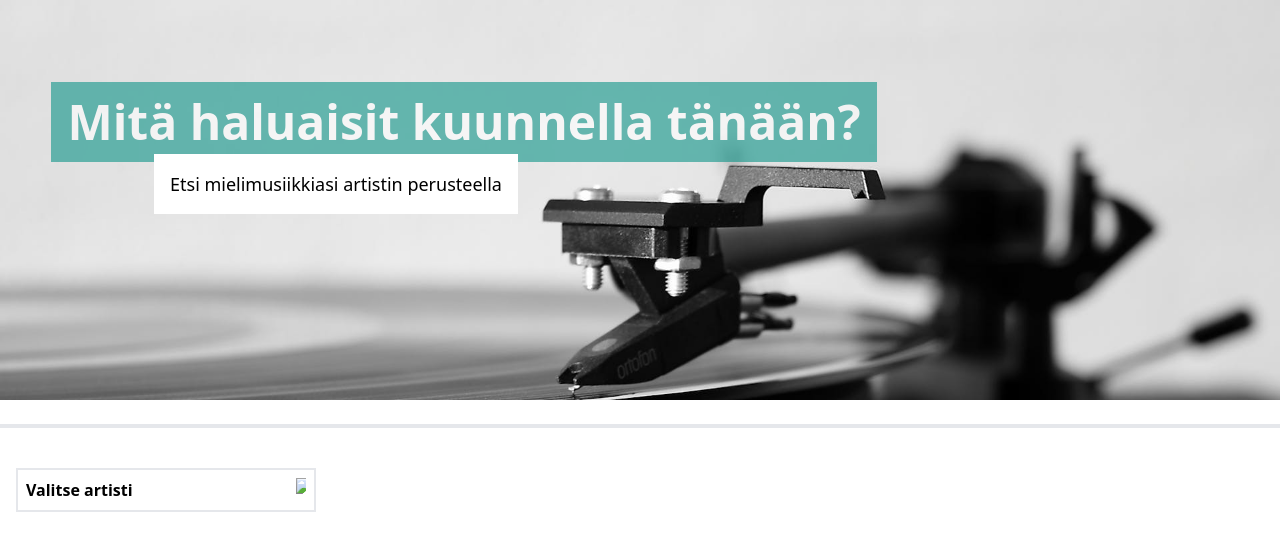
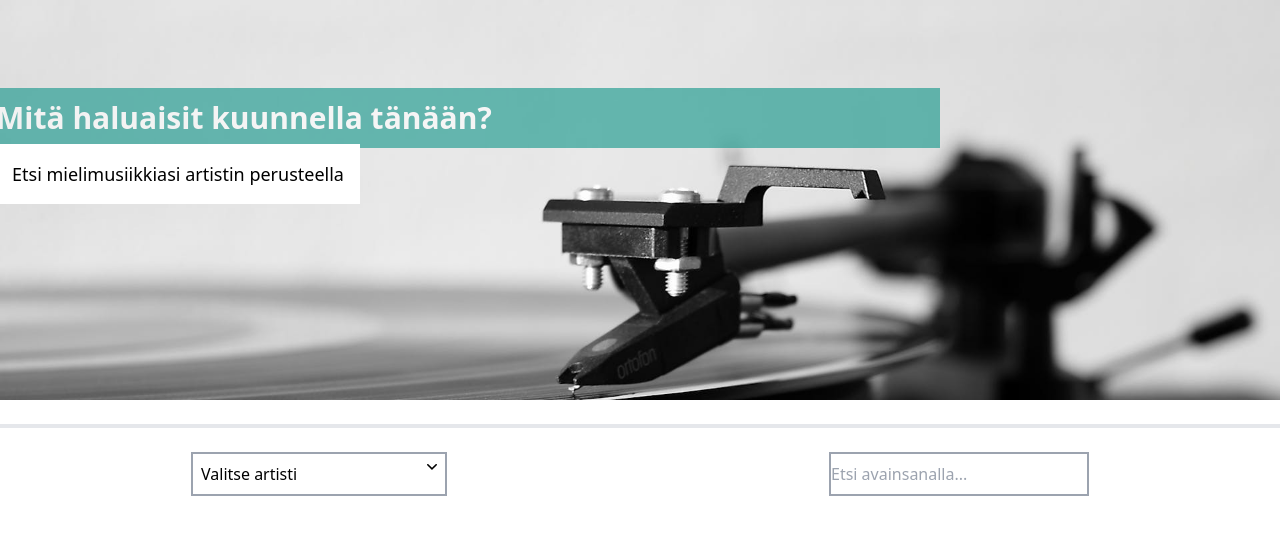
Before and after one commit to kimmolehtimaki/JS-projekti-2-AJAX, a plain HTML site: page index.html in a window 1280 px wide. Drawn offline with nearby package versions, Linux system fonts and the light colour scheme.

```diff
--- a/index.html
+++ b/index.html
@@ -10,13 +10,13 @@
     <main>
       <section
         id="showcase"
-        class="relative bg-cover min-h-[400px] text-white flex items-center justify-center text-center"
+        class="bg-cover min-h-[400px] text-white flex items-center justify-center"
         style="background-image: url('images/pexels-pixabay-164828.jpg')"
       >
-        <div class="container-text">
-          <h1 class="promo-title text-5xl p-4 font-semibold text-left justify-start bg-teal-600 opacity-60 ml-72 -translate-x-80 -translate-y-12">Mitä haluaisit kuunnella tänään?</h1>
+        <div class="container mx-2px px-4">
+          <h1 class="promo-title min-w-[300px] text-xl sm:text-2xl md:text-3xl p-3 mx-1 font-semibold text-left bg-teal-600 opacity-60 ml-72 -translate-x-80 -translate-y-12 break-words">Mitä haluaisit kuunnella tänään?</h1>
           <p
-            class="promo-text inline-block relative z-0 p-4 text-lg text-black bg-white -ml-48 -translate-x-52 -translate-y-14"
+            class="promo-text inline-block relative z-0 p-4 m-1 text-sm sm:text base md:text-lg text-black bg-white -ml-5 -translate-y-14"
           >
             Etsi mielimusiikkiasi artistin perusteella
           </p>
@@ -26,24 +26,31 @@
     </main>
     <hr class="my-6 w-full border-t-4 border-(--pattern-fg)" />
 
-    <!-- Dropdown-valikko -->
-    <div id="dropdownRoot" class="relative inline-block m-4">
-    <!-- dropdown-nappi   -->
-    <button id="dropdownBtn" type="button" class="border-solid border-gray w-[300px] p-2 border-2 cursor-pointer font-bold flex justify-between">Valitse artisti
+    <!-- Valinta-container:t -->
+    <div class="flex justify-around">
+    <div id="dropdownRoot" class="relative inline-block">
 
-      <img id="chevron" width="10" src="icon.svg.svg">
+    <!-- Dropdown-valikko (nappi)   -->
+    <button id="dropdownBtn" type="button" class="border-solid border-gray-400 w-64 p-2 border-2 cursor-pointer hover:border-amber-400 flex justify-between">Valitse artisti
+
+      <img id="chevron" width="10" src="icon.svg">
     </button>
-
+    </div>
+    <div id="textSearch" class="border-solid border-gray-400 border-2 flex justify-between hover:border-amber-400">
+        <input class="relative inline-block w-64" placeholder="Etsi avainsanalla...">
+    </div>
       <div
         id="dropdown"
-        class="rounded border-[1px] border-gray-300 bg-white p-4 absolute left-0 mt-2 w-[400px] shadow-md hidden"
+        class="rounded border-[1px] border-gray-300 bg-white p-4 absolute left-10 mt-10 w-[300px] shadow-md hidden"
         role="menu">
           <div class="cursor-pointer hover:bg-gray-300 p-2">Artisti 1</div>
           <div class="cursor-pointer hover:bg-gray-300 p-2">Artisti 2</div>
 
       </div>
     </div>
-
+    <!-- <div class="w-full max-w-sm min-w-[200px]">
+  <input class="w-full bg-transparent placeholder:text-slate-400 text-slate-700 text-sm border border-slate-200 rounded-md px-3 py-2 transition duration-300 ease focus:outline-none focus:border-slate-400 hover:border-slate-300 shadow-sm focus:shadow" placeholder="Type here..."> -->
+</div>
 
     <!-- <div class="dropdown-search flex justify-around">
       <select id="artist w-lg border-t-1 px-5 py-2 roundded" name="artist">
```
Also changed, not shown: .github/workflows/main.yml (added), README.md.
